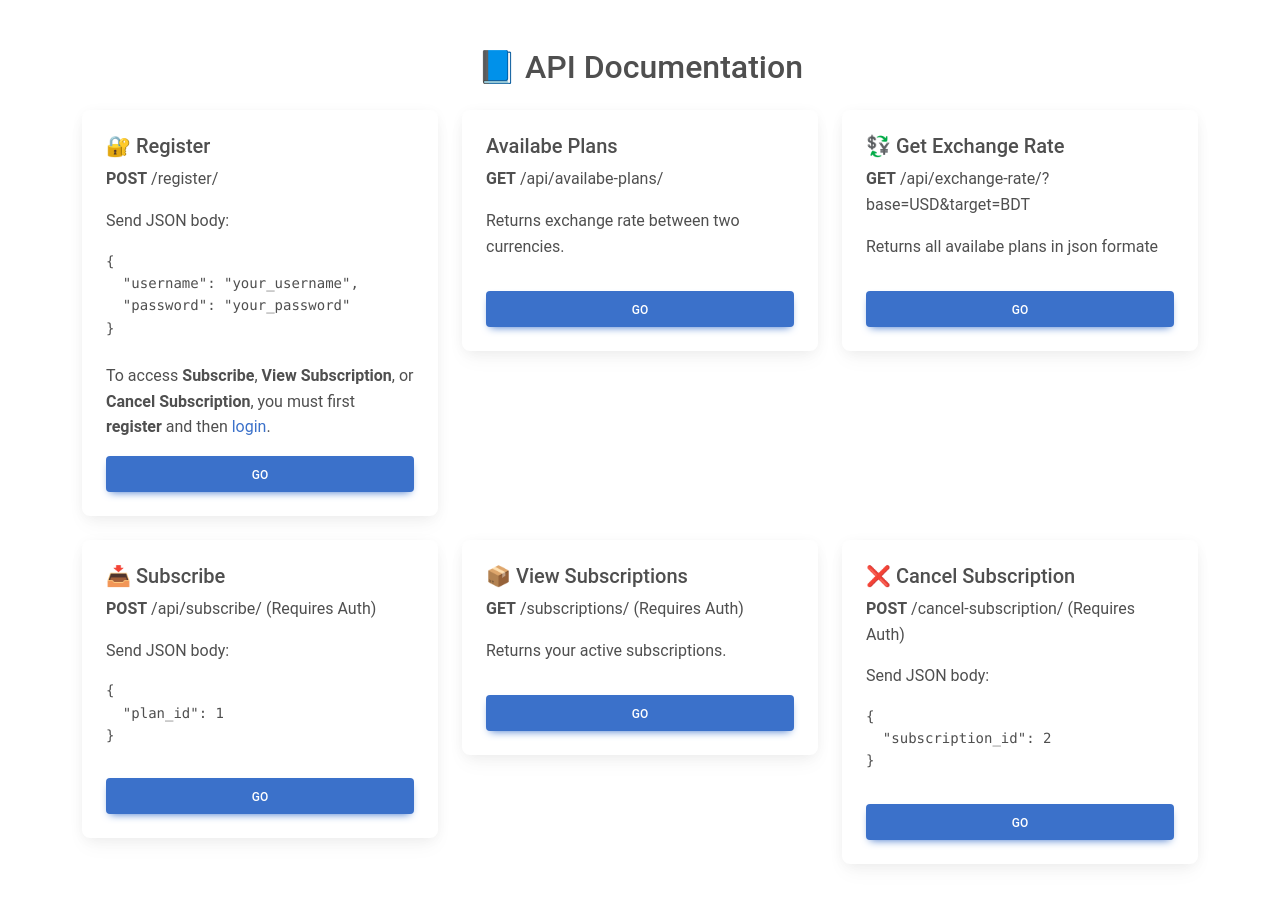
After one commit to faysalhassantorjo/MetroVPS-Task, a Django app: template base/templates/base/docs.html in a window 1280 px wide. The commit adds this page. Run offline with Django 3.2, Linux system fonts and the light colour scheme; the template is opened without the code that fills it, so the values that code supplies are empty; some libraries are stand-ins or nearby versions.

Commit message:
feat: Enhance user authentication and API documentation; add plan serializer and update URLs

```diff
--- a/api/urls.py
+++ b/api/urls.py
@@ -3,9 +3,11 @@ from . import views
 
 
 urlpatterns = [
+    path('',views.api_list),
     path('exchange-rate/', views.get_exchange_rate, name='get_exchange_rate'),
     path('subscribe/', views.subscribe, name='subscribe'),
+    path('availabe-plans/',views.all_plans,name='plans'),
     path('subscriptions/', views.subscriptions, name='subscriptions'),
     path('cancel-subscription/', views.cancel_subscription, name='cancel_subscription'),
-    path('register/',views.RegisterUser.as_view())
+    path('register/',views.RegisterUser.as_view(),name='register')
 ]
--- /dev/null
+++ b/base/templates/base/docs.html
@@ -0,0 +1,112 @@
+{% load static %}
+<!DOCTYPE html>
+<html lang="en">
+
+<head>
+    <meta charset="UTF-8" />
+    <title>API Documentation</title>
+    <link href="https://cdnjs.cloudflare.com/ajax/libs/mdb-ui-kit/6.4.2/mdb.min.css" rel="stylesheet" />
+</head>
+
+<body>
+
+    <div class="container py-5">
+        <h2 class="mb-4 text-center">📘 API Documentation</h2>
+        <div class="row g-4">
+
+            <!-- 🔐 Register -->
+            <div class="col-lg-4">
+                <div class="card ">
+                    <div class="card-body d-flex flex-column">
+                        <h5 class="card-title">🔐 Register</h5>
+                        <p><strong>POST</strong> /register/</p>
+                        <p>Send JSON body:</p>
+                        <pre>{
+  "username": "your_username",
+  "password": "your_password"
+}</pre>
+
+                        <p class="mt-2">
+                            To access <strong>Subscribe</strong>, <strong>View Subscription</strong>, or <strong>Cancel
+                                Subscription</strong>,
+                            you must first <strong>register</strong> and then <a href="/login/">login</a>.
+                        </p>
+
+                        <a href="/api/register/" class="btn btn-primary mt-auto">Go</a>
+                    </div>
+                </div>
+            </div>
+
+
+            <div class="col-lg-4">
+                <div class="card">
+                    <div class="card-body">
+                        <h5 class="card-title">Availabe Plans</h5>
+                        <p><strong>GET</strong> /api/availabe-plans/</p>
+                        <p>Returns exchange rate between two currencies.</p>
+                        <a href="/api/availabe-plans/" class="btn btn-primary w-100 mt-3">Go</a>
+                    </div>
+                </div>
+            </div>
+
+            <!-- 💱 Get Exchange Rate -->
+            <div class="col-lg-4">
+                <div class="card">
+                    <div class="card-body">
+                        <h5 class="card-title">💱 Get Exchange Rate</h5>
+                        <p><strong>GET</strong> /api/exchange-rate/?base=USD&target=BDT</p>
+                        <p>Returns all availabe plans in json formate</p>
+                        <a href="/api/exchange-rate/?base=USD&target=BDT" class="btn btn-primary w-100 mt-3">Go</a>
+                    </div>
+                </div>
+            </div>
+
+            <!-- 📥 Subscribe -->
+            <div class="col-lg-4">
+                <div class="card ">
+                    <div class="card-body">
+                        <h5 class="card-title">📥 Subscribe</h5>
+                        <p><strong>POST</strong> /api/subscribe/ (Requires Auth)</p>
+                        <p>Send JSON body:</p>
+                        <pre>{
+  "plan_id": 1
+}</pre>
+                        <a href="/api/subscribe/" class="btn btn-primary w-100 mt-3">Go</a>
+                    </div>
+                </div>
+            </div>
+
+            <!-- 📦 View Subscriptions -->
+            <div class="col-lg-4">
+                <div class="card ">
+                    <div class="card-body">
+                        <h5 class="card-title">📦 View Subscriptions</h5>
+                        <p><strong>GET</strong> /subscriptions/ (Requires Auth)</p>
+                        <p>Returns your active subscriptions.</p>
+                        <a href="/api/subscriptions/" class="btn btn-primary w-100 mt-3">Go</a>
+                    </div>
+                </div>
+            </div>
+
+            <!-- ❌ Cancel Subscription -->
+            <div class="col-lg-4">
+                <div class="card ">
+                    <div class="card-body">
+                        <h5 class="card-title">❌ Cancel Subscription</h5>
+                        <p><strong>POST</strong> /cancel-subscription/ (Requires Auth)</p>
+                        <p>Send JSON body:</p>
+                        <pre>{
+  "subscription_id": 2
+}</pre>
+                        <a href="/api/cancel-subscription/" class="btn btn-primary w-100 mt-3">Go</a>
+                    </div>
+                </div>
+            </div>
+
+        </div>
+    </div>
+
+    <script src="https://cdnjs.cloudflare.com/ajax/libs/mdb-ui-kit/6.4.2/mdb.min.js"></script>
+</body>
+
+</html>
```
Also changed, not shown: api/serializers.py (+6 -1 lines), api/views.py (+26 -4 lines), base/templates/base/home.html (+58 -33 lines), base/templates/base/login.html (+8 -15 lines), base/urls.py (+5 -2 lines), base/views.py (+20 -0 lines), compose.yml (+5 -2 lines), db.sqlite3, 1 other file.
